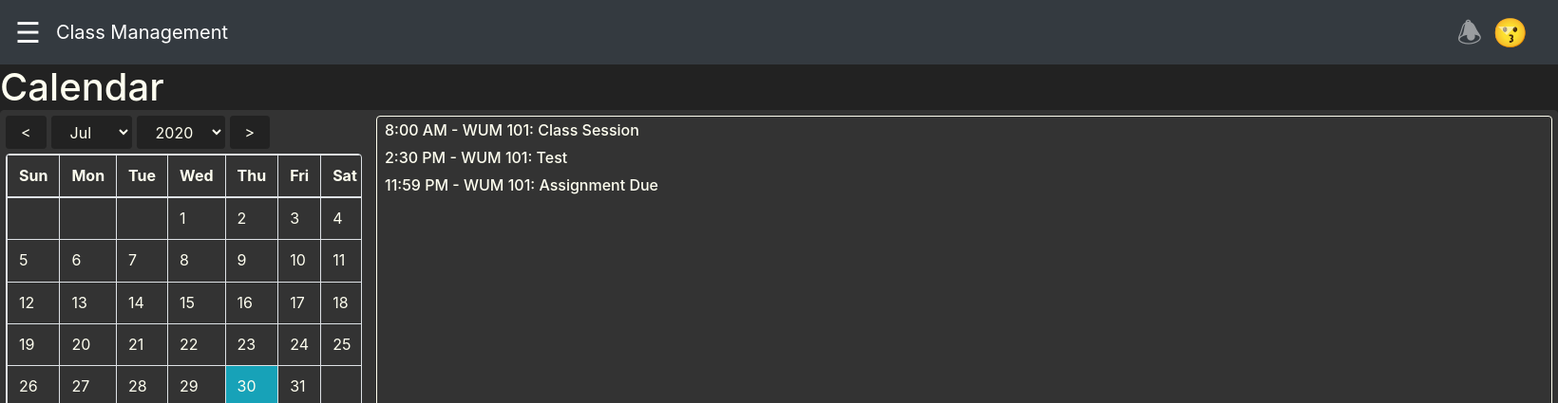
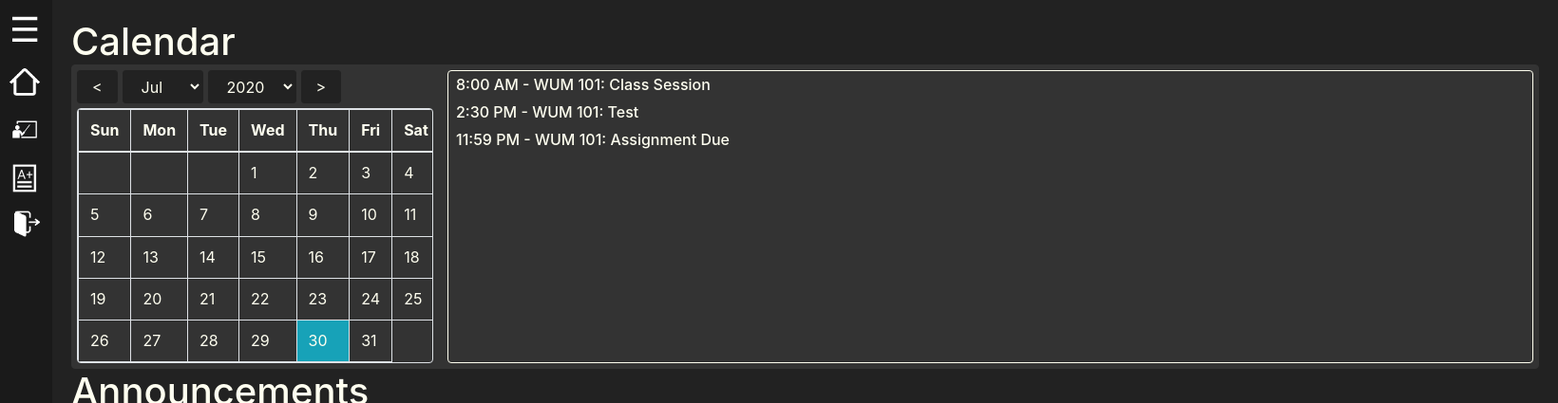
Before and after one commit to OC-Soft-Eng-Project-2-Team-2/Software-Engineering-Project-2-Team-2, a Django app: page /home/ in a window 1640 px wide. Shown: the top 425 px of the page at 95% size. Run offline with Django 3.2, Linux system fonts and the light colour scheme; some libraries are stand-ins or nearby versions.

Commit message:
Updated sidebar and did a lot, but there are still some issues :(

```diff
--- a/cms_project/cms_application/templates/base.html
+++ b/cms_project/cms_application/templates/base.html
@@ -1,27 +1,28 @@
+{% load static %}
 <!DOCTYPE html>
 
 <html>
+
 <head>
   <!--Boot Strap-->
   <meta charset="utf-8" />
-    <meta
-      name="viewport"
-      content="width=device-width, initial-scale=1, shrink-to-fit=no"
-    />
-    <link
-      rel="stylesheet"
-      href="https://stackpath.bootstrapcdn.com/bootstrap/4.3.1/css/bootstrap.min.css"
-      integrity="sha384-ggOyR0iXCbMQv3Xipma34MD+dH/1fQ784/j6cY/iJTQUOhcWr7x9JvoRxT2MZw1T"
-      crossorigin="anonymous"
-    />
+  <meta name="viewport" content="width=device-width, initial-scale=1, shrink-to-fit=no" />
+  <link rel="stylesheet" href="https://stackpath.bootstrapcdn.com/bootstrap/4.3.1/css/bootstrap.min.css"
+    integrity="sha384-ggOyR0iXCbMQv3Xipma34MD+dH/1fQ784/j6cY/iJTQUOhcWr7x9JvoRxT2MZw1T" crossorigin="anonymous" />
   <!--END BOOTSTRAP-->
 
   <style>
+    #main {
+      transition: margin-left .5s;
+      margin-left: 55px;
+      padding: 20px;
+    }
+
     /* The side navigation menu */
     .sidenav {
       height: 100%;
       /* 100% Full-height */
-        width: 0;
+      width: 55px;
       /* 0 width - change this with JavaScript */
       position: fixed;
       /* Stay in place */
@@ -30,58 +31,91 @@
       top: 0;
       /* Stay at the top */
       left: 0;
-        background-color: #222;
+      background-color: #1A1A1A;
       /* Black*/
       overflow-x: hidden;
       /* Disable horizontal scroll */
-        padding-top: 60px;
-        /* Place content 60px from the top */
       transition: 0.5s;
       /* 0.5 second transition effect to slide in the sidenav */
+
+      white-space: nowrap;
     }
 
-      /* The navigation menu links */
+    .sidenav .sideNavTop {
+      display: inline-block;
+    }
+
+    .sideNavTop .sideNavTopItem1 {
+      margin: 9px 0 0 105px;
+      font-weight: 900;
+      font-size: 40px;
+      overflow: hidden;
+      display: inline-block;
+    }
+
+    .sideNavTop .sideNavTopItem2 {
+      margin: -35px 0 0 55px;
+      height: auto;
+      width: 36px;
+      overflow: hidden;
+      display: inline-block;
+    }
+
     .sidenav a {
-        padding: 8px 8px 8px 32px;
       text-decoration: none;
       font-size: 25px;
-        color: rgb(255, 255, 255);
+      color: white;
       display: block;
       transition: 0.3s;
     }
 
-      /* When you mouse over the navigation links, change their color */
     .sidenav a:hover {
-        color: #c4c4c4;
+      color: white;
+    }
+
+    .pageLink {
+      padding-top: 8px;
+      height: 50px;
+    }
+
+    /* When you mouse over the navigation links, highlight the link background*/
+    .pageLink:hover {
+      background: #222;
     }
 
     /* Position and style the close button (top right corner) */
-      .sidenav .closebtn {
+    .sidenav .toggleBtn {
       position: absolute;
       top: 0;
-        left: -20px;
+      margin: 10px 10px 25px 10px;
       font-size: 36px;
+    }
+
+    .navIcon {
+      height: auto;
+      width: 32px;
+      margin: 0 15px 0 10px;
+      overflow: hidden;
+    }
+
+    .nav-link {
+      padding: 0;
+      font-size: 36px;
+    }
+
+    .dropdown-menu {
+      background-color: #222;
+      color: ivory;
+      position: absolute;
+      padding: 0;
+    }
+
+    .dropdown-item:hover {
+      background-color: #333;
     }
   </style>
 
   <style>
-      /*.grid-container {
-      display: grid;
-      grid-template-columns: auto auto;
-      grid-template-rows: auto auto;
-      border: rgba(194, 189, 189, 0.8) 3px solid;
-      padding: 15px;
-    }
-
-    .grid-item {
-      background-color: rgba(194, 189, 189, 0.8);
-      padding: 0px;
-      font-size: 30px;
-      text-align: left;
-      vertical-align: center;
-      height: 100px;
-    }*/
-
     * {
       padding: 0;
       margin: 0;
@@ -95,11 +129,11 @@
       flex-direction: column;
     }
 
-      body > * {
+    body>* {
       flex-shrink: 0;
     }
 
-      body > .tab-content {
+    body>.tab-content {
       flex-grow: 1;
     }
 
@@ -142,12 +176,6 @@
     }
   </style>
 
-    <style>
-      .dropdown-item {
-        color: black;
-      }
-    </style>
-
   {% block styles %} {% endblock styles %}
 
   <title>Class Management</title>
@@ -155,195 +183,122 @@
 
 <body>
   <div>
-      <!--NavBar at the Top-->
-      <div id="navBar">
-        <nav class="navbar navbar-expand-lg navbar-dark bg-dark">
-          <a
-            onclick="toggleNav()"
-            class="navbar-brand"
-            style="font-size: 30px;"
-            href="#"
-            >&#9776;
-          </a>
-          <a class="navbar-brand" href="#">Class Management</a>
+    <!-- Sidebar -->
+    <div id="mySidenav" class="sidenav">
+      <div class="sideNavTop">
 
-          <button
-            class="navbar-toggler"
-            type="button"
-            data-toggle="collapse"
-            data-target="#navbarSupportedContent"
-            aria-controls="navbarSupportedContent"
-            aria-expanded="false"
-            aria-label="Toggle navigation"
-          >
-            <span class="navbar-toggler-icon"></span>
-          </button>
-
-          <div class="collapse navbar-collapse" id="navbarSupportedContent">
-            <ul class="navbar-nav mr-auto">
-              <li class="nav-item dropdown" style="left: 1650%;">
-                <a
-                  class="nav-link dropdown-toggle"
-                  href="#"
-                  id="notificationDropdown"
-                  role="button"
-                  data-toggle="dropdown"
-                  aria-haspopup="true"
-                  aria-expanded="false"
-                  style="font-size: 30px;"
-                >
+        <!-- HAMBURGER MENU-->
+        <a href="javascript:void(0)" class="toggleBtn" onclick="toggleNav()">&#9776;</a>
+        <a class="sideNavTopItem1" href="#" id="notificationDropdown" data-toggle="dropdown" aria-haspopup="true"
+          aria-expanded="false">
           🕭
         </a>
-                <div
-                  class="dropdown-menu"
-                  aria-labelledby="notificationDropdown"
-                  style="left: -200%;"
-                >
+        <div class="dropdown-menu" aria-labelledby="notificationDropdown">
           {% for item in notifications %}
           <a class="dropdown-item" href="#">item.description</a>
           <div class="dropdown-divider"></div>
           {% empty %} {% endfor %}
 
           <!-- TEST DATA BELOW REMOVE WHEN DATABASE IS READY-->
-                  <a class="dropdown-item" href="#"
-                    >WUM 101 - New Announcement</a
-                  >
+          <a class="dropdown-item" href="#">WUM 101 - New Announcement</a>
           <div class="dropdown-divider"></div>
-                  <a class="dropdown-item" href="#"
-                    >WUM 101 - Assignment Due!!</a
-                  >
+          <a class="dropdown-item" href="#">WUM 101 - Assignment Due!!</a>
           <div class="dropdown-divider"></div>
           <a class="dropdown-item" href="#">WUM 101 - Test Graded</a>
           <!-- END TEST DATA-->
         </div>
-              </li>
-            </ul>
+        <img class="sideNavTopItem2" src="{% static "cms_application/account icon.png" %}" title="Account" href="#"
+          id="notificationDropdown" data-toggle="dropdown" aria-haspopup="true" aria-expanded="false">
+        </img>
+      </div>
 
-            <a class="navbar-brand" style="font-size: 30px;" href="#">😗 </a>
+      <div class="pageLink">
+        <a href="/home"><img class="navIcon" src="{% static "cms_application/homeIcon.png" %}" title="Home">Home</a>
       </div>
-        </nav>
-        <!-- END NAV BAR-->
 
-        <!-- HAMBURGER MENU-->
-        <!-- Sidebar -->
-        <div id="mySidenav" class="sidenav">
-          <a href="javascript:void(0)" class="closebtn" onclick="closeNav()"
-            >&#9776;</a
-          >
-          <a href="/home">Home</a>
-
-          <li class="nav-item dropdown">
-            <a
-              class="nav-link dropdown-toggle"
-              href="#"
-              id="navbarDropdown"
-              role="button"
-              data-toggle="dropdown"
-              aria-haspopup="true"
-              aria-expanded="false"
-            >
-              Classes
+      <div class="pageLink">
+        <a class="nav-link dropdown-toggle" href="#" id="navbarDropdown" role="button" data-toggle="dropdown"
+          aria-haspopup="true" aria-expanded="false">
+          <img class="navIcon" src="{% static "cms_application/Class Icon White.png" %}" title="Classes">Classes
         </a>
         <div class="dropdown-menu" aria-labelledby="navbarDropdown">
           {% for item in classes %}
-              <a class="dropdown-item" href="/class/{{item.class}}"
-                >{{item.class}}</a
-              >
+          <a class="dropdown-item" href="/class/{{item.class}}">{{item.class}}</a>
           {% empty %} {% endfor %}
 
           <!-- TEST DATA BELOW REMOVE WHEN DATABASE IS READY-->
-              <a class="dropdown-item" href="/class" style="color: black;"
-                >WUM 101</a
-              >
-              <a class="dropdown-item" href="/class" style="color: black;"
-                >WWE 210</a
-              >
-              <a class="dropdown-item" href="/class" style="color: black;"
-                >YEET 555</a
-              >
+          <a class="dropdown-item" href="/class">WUM 101</a>
+          <a class="dropdown-item" href="/class">WWE 210</a>
+          <a class="dropdown-item" href="/class">YEET 555</a>
           <!-- END TEST DATA-->
         </div>
-          </li>
+      </div>
 
-          <li class="nav-item dropdown">
-            <a
-              class="nav-link dropdown-toggle"
-              href="#"
-              id="navbarDropdown"
-              role="button"
-              data-toggle="dropdown"
-              aria-haspopup="true"
-              aria-expanded="false"
-            >
-              Grades
+      <div class="pageLink">
+        <a class="nav-link dropdown-toggle" href="#" id="navbarDropdown" role="button" data-toggle="dropdown"
+          aria-haspopup="true" aria-expanded="false">
+          <img class="navIcon" src="{% static "cms_application/grades Icon small.png" %}" title="Grades">Grades
         </a>
         <div class="dropdown-menu" aria-labelledby="navbarDropdown">
           {% for item in classes %}
-              <a class="dropdown-item" href="/grades/{{item.class}}"
-                >{{item.class}}</a
-              >
+          <a class="dropdown-item" href="/grades/{{item.class}}">{{item.class}}</a>
           {% empty %} {% endfor %}
 
           <!-- TEST DATA BELOW REMOVE WHEN DATABASE IS READY-->
-              <a class="dropdown-item" href="/grades" style="color: black;"
-                >WUM 101</a
-              >
-              <a class="dropdown-item" href="/grades" style="color: black;"
-                >WWE 210</a
-              >
-              <a class="dropdown-item" href="/grades" style="color: black;"
-                >YEET 555</a
-              >
+          <a class="dropdown-item" href="/grades">WUM 101</a>
+          <a class="dropdown-item" href="/grades">WWE 210</a>
+          <a class="dropdown-item" href="/grades">YEET 555</a>
           <!-- END TEST DATA-->
         </div>
-          </li>
+      </div>
 
-          <li class="nav-item dropdown">
+      <div class="pageLink">
         <a href="/logout" id="navbarDropdown" role="button">
-              Logout
+          <img class="navIcon" src="{% static "cms_application/logout icon.png" %}" title="Logout">Logout
         </a>
-          </li>
+      </div>
     </div>
 
     <script>
       function openNav() {
         document.getElementById("mySidenav").style.width = "250px";
+        document.getElementById("main").style.marginLeft = "250px";
       }
 
       function toggleNav() {
         if (document.getElementById("mySidenav").style.width == "250px") {
-              document.getElementById("mySidenav").style.width = "0";
+          document.getElementById("mySidenav").style.width = "55px";
+          document.getElementById("main").style.marginLeft = "55px";
         } else {
           document.getElementById("mySidenav").style.width = "250px";
+          document.getElementById("main").style.marginLeft = "250px";
         }
       }
 
       function closeNav() {
-            document.getElementById("mySidenav").style.width = "0";
+        document.getElementById("mySidenav").style.width = "55px";
+        document.getElementById("main").style.marginLeft = "55px";
       }
     </script>
 
     <!-- END HAMBURGER MENU-->
 
     <!--Boot Strap-->
-        <script
-          src="https://code.jquery.com/jquery-3.3.1.slim.min.js"
+    <script src="https://code.jquery.com/jquery-3.3.1.slim.min.js"
       integrity="sha384-q8i/X+965DzO0rT7abK41JStQIAqVgRVzpbzo5smXKp4YfRvH+8abtTE1Pi6jizo"
-          crossorigin="anonymous"
-        ></script>
-        <script
-          src="https://cdnjs.cloudflare.com/ajax/libs/popper.js/1.14.7/umd/popper.min.js"
+      crossorigin="anonymous"></script>
+    <script src="https://cdnjs.cloudflare.com/ajax/libs/popper.js/1.14.7/umd/popper.min.js"
       integrity="sha384-UO2eT0CpHqdSJQ6hJty5KVphtPhzWj9WO1clHTMGa3JDZwrnQq4sF86dIHNDz0W1"
-          crossorigin="anonymous"
-        ></script>
-        <script
-          src="https://stackpath.bootstrapcdn.com/bootstrap/4.3.1/js/bootstrap.min.js"
+      crossorigin="anonymous"></script>
+    <script src="https://stackpath.bootstrapcdn.com/bootstrap/4.3.1/js/bootstrap.min.js"
       integrity="sha384-JjSmVgyd0p3pXB1rRibZUAYoIIy6OrQ6VrjIEaFf/nJGzIxFDsf4x0xIM+B07jRM"
-          crossorigin="anonymous"
-        ></script>
+      crossorigin="anonymous"></script>
   </div>
 
+  <div id="main">
     {% block content %} {% endblock %}
   </div>
+  </div>
 </body>
+
 </html>
--- a/cms_project/cms_application/templates/cms_application/home.html
+++ b/cms_project/cms_application/templates/cms_application/home.html
@@ -5,10 +5,10 @@
   .gridView {
     display: grid;
     grid-gap: 15px;
-    grid-template-columns: 375px auto;
+    grid-template-columns: 375px minmax(375px, 1fr);
   }
 
-  .calendarArea {
+  .tiles {
     background-color: #333;
     border: 1px solid #333;
     border-radius: .25em;
@@ -90,12 +90,12 @@
 
     <h1>Calendar</h1>
 
-    <div class="calendarArea">
+    <div class="tiles">
       <div class="gridView">
         <div class="calendarAndButtons">
           <div id="buttons">
             <form class="form-inline">
-              <button onclick="previous()">&lt;</button>
+              <button type="button" onclick="previous()">&lt;</button>
 
               <select name="month" id="month" onchange="jump()">
                 <option value="0">Jan</option>
@@ -155,7 +155,7 @@
                 <option value="2029">2029</option>
                 <option value="2030">2030</option>
               </select>
-              <button onclick="next()">&gt;</button>
+              <button type="button" onclick="next()">&gt;</button>
             </form>
 
           </div>
@@ -213,7 +213,7 @@
   </div>
   <div>
     <h1>Announcements</h1>
-    <div class="calendarArea">
+    <div class="tiles">
       <!-- TEST DATA BELOW REMOVE WHEN DATABASE IS READY-->
       <div class="announcement">
         <img src="https://upload.wikimedia.org/wikipedia/en/thumb/3/33/Patrick_Star.svg/1200px-Patrick_Star.svg.png" />
@@ -262,9 +262,6 @@
 
 
 </div>
-
-<script src="https://code.jquery.com/jquery-3.3.1.slim.min.js"
-  integrity="sha384-q8i/X+965DzO0rT7abK41JStQIAqVgRVzpbzo5smXKp4YfRvH+8abtTE1Pi6jizo" crossorigin="anonymous"></script>
 
 <script>
   let today = new Date();
--- a/cms_project/cms_project/settings.py
+++ b/cms_project/cms_project/settings.py
@@ -123,6 +123,12 @@ USE_TZ = True
 # https://docs.djangoproject.com/en/3.0/howto/static-files/
 
 STATIC_URL = '/static/'
+STAT=os.path.join(BASE_DIR, STATIC_URL)
+STATICFILES_DIRS = [
+    STAT,
+]
+
+
 LOGIN_REDIRECT_URL = '/'
 #LOGOUT_REDIRECT_URL = '/accounts/logout'
 EMAIL_BACKEND = 'django.core.mail.backends.console.EmailBackend'
```
Also changed, not shown: cms_project/cms_application/static/cms_application/Class Icon white.png (added), cms_project/cms_application/static/cms_application/account icon.png (added), cms_project/cms_application/static/cms_application/bell icon.png (added), cms_project/cms_application/static/cms_application/grades icon small.png (added), cms_project/cms_application/static/cms_application/grades icon.png (added), cms_project/cms_application/static/cms_application/homeIcon.png (added), cms_project/cms_application/static/cms_application/logout icon.png (added). Lines whose indentation alone changed are shown as unchanged.
